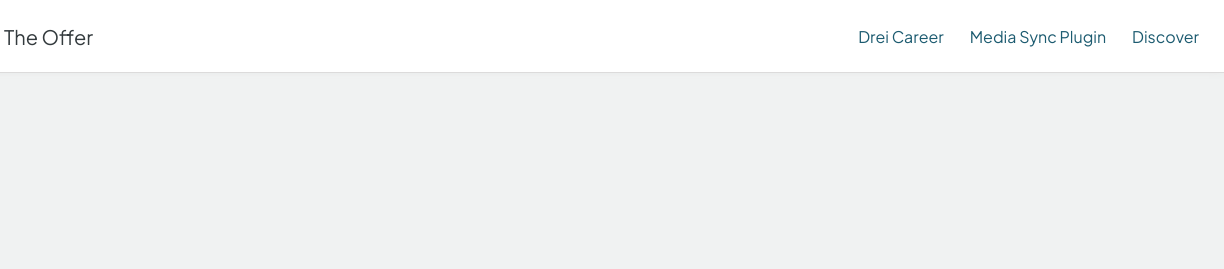
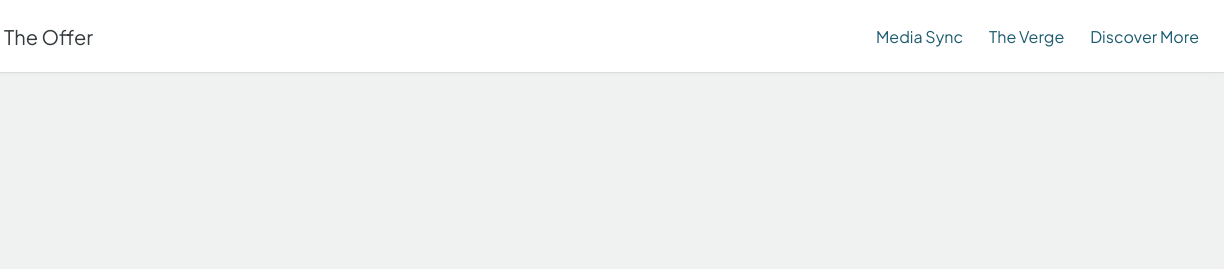
Before and after one commit to erolsk8/the-offer, a website built with webpack: page src/index.html in a window 1280 px wide. Shown: the top 269 px of the page, 56-1280 px from the left. Built offline with nearby package versions, Linux system fonts and the light colour scheme.

Commit message:
Update main menu links

```diff
--- a/src/index.html
+++ b/src/index.html
@@ -22,16 +22,16 @@
                     </div>
                     <ul class="nav-list">
                         <li>
-                            <a
-                                href="https://www.drei.at/de/ueber-uns/karriere/english"
-                                target="_blank"
-                                rel="nofollow noopener"
-                                >Drei Career</a
+                            <a href="https://wordpress.org/plugins/media-sync" target="_blank" rel="nofollow noopener"
+                                >Media Sync</a
                             >
                         </li>
                         <li>
-                            <a href="https://wordpress.org/plugins/media-sync" target="_blank" rel="nofollow noopener"
-                                >Media Sync Plugin</a
+                            <a
+                                href="https://www.theverge.com"
+                                target="_blank"
+                                rel="nofollow noopener"
+                                >The Verge</a
                             >
                         </li>
                         <li>
@@ -39,7 +39,7 @@
                                 href="https://www.youtube.com/watch?v=dQw4w9WgXcQ&pp=ygUJcmljayByb2xs"
                                 target="_blank"
                                 rel="nofollow noopener"
-                                >Discover</a
+                                >Discover More</a
                             >
                         </li>
                     </ul>
```
